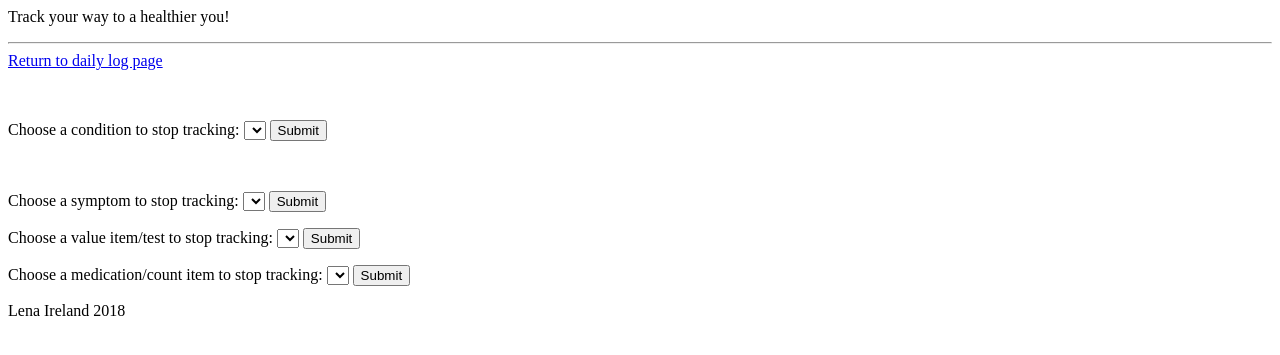
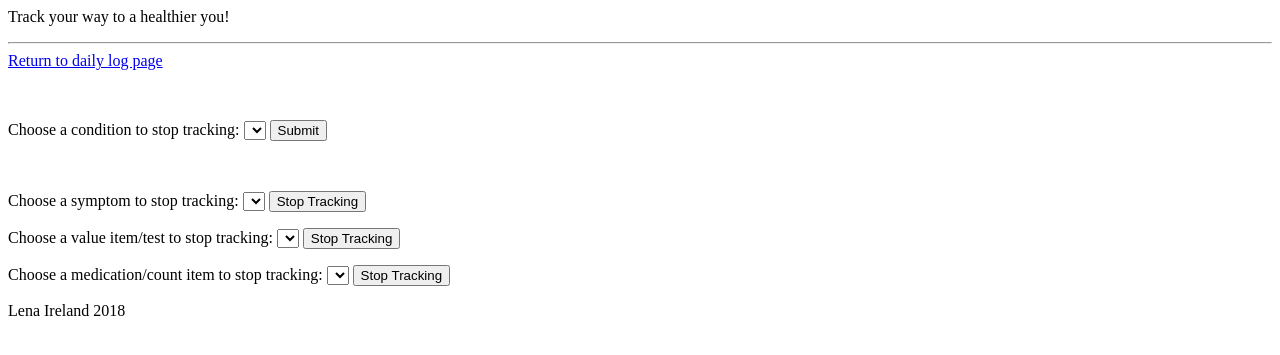
Before and after one commit to lenaireland/healthapp, a Flask app: page /stop-tracking in a window 1280 px wide. Shown: the top 355 px of the page. Run offline with Flask 2, Linux system fonts and the light colour scheme; the visitor is signed in with stand-in values (Sample User, id 1); lists and menus that the app fills with data are empty.

Commit message:
Got stop tracking working for items.

```diff
--- a/server.py
+++ b/server.py
@@ -435,7 +435,6 @@ def update_user_log():
     db.session.commit()
     return "Record Added"
 
-
 # The next 8 routes are used from add_tracking.html
 # and associated .js files to display and add new tracking
 
@@ -461,15 +460,17 @@ def add_user_condition():
 
     cond_id = request.form.get("cond_id")
 
-    ############
-    #Might not need this query and checking database if already tracked...
-    ###############
     user_conditions = (UserCondition.query
                        .filter(UserCondition.user_id==session['userid'])
                        .all())
 
     for user_condition in user_conditions:
-        if cond_id == user_condition.cond_id:
+        if int(cond_id) == user_condition.cond_id:
+
+            if user_condition.UserCondition.is_tracked==False:
+                user_condition.UserCondition.is_tracked = True
+                db.session.commit()
+                return "Condition is now tracked again"
             return "Add condition failed"
 
     new_condition = UserCondition(user_id=session['userid'],
@@ -503,13 +504,20 @@ def add_user_symptom():
     usercond_id = request.form.get("usercond_id")
 
     user_symptoms = (db.session
-                       .query(UserSymptom, UserCondition)
+                       .query(UserSymptom)
                        .join(UserCondition)
                        .filter(UserCondition.user_id==session['userid'])
                        .all())
 
     for user_symptom in user_symptoms:
-        if int(symptom_id) == user_symptom.UserSymptom.symptom_id:
+        if int(symptom_id) == user_symptom.symptom_id:
+
+            if user_symptom.is_tracked==False:
+                user_symptom.is_tracked = True
+                user_symptom.usercond_id = usercond_id
+                db.session.commit()
+                return "Symptom is now tracked again"
+
             return "Add symptom failed - this symptom is already tracked"
 
     new_symptom = UserSymptom(symptom_id=symptom_id,
@@ -543,13 +551,20 @@ def add_user_value():
     usercond_id = request.form.get("usercond_id")
 
     user_values = (db.session
-                       .query(UserValueType, UserCondition)
+                       .query(UserValueType)
                        .join(UserCondition)
                        .filter(UserCondition.user_id==session['userid'])
                        .all())
 
     for user_value in user_values:
-        if int(value_id) == user_value.UserValueType.value_id:
+        if int(value_id) == user_value.value_id:
+
+            if user_value.is_tracked==False:
+                user_value.is_tracked = True
+                user_value.UserValueType.usercond_id = usercond_id
+                db.session.commit()
+                return "Value item is now tracked again"
+
             return "Add value item failed - this value item is already tracked"
 
     new_value = UserValueType(value_id=value_id,
@@ -583,13 +598,20 @@ def add_user_count():
     usercond_id = request.form.get("usercond_id")
 
     user_counts = (db.session
-                       .query(UserCountType, UserCondition)
+                       .query(UserCountType)
                        .join(UserCondition)
                        .filter(UserCondition.user_id==session['userid'])
                        .all())
 
     for user_count in user_counts:
-        if int(count_id) == user_count.UserCountType.count_id:
+        if int(count_id) == user_count.count_id:
+
+            if user_count.is_tracked==False:
+                user_count.is_tracked = True
+                user_count.usercond_id = usercond_id
+                db.session.commit()
+                return "Count item is now tracked again"
+
             return "Add count item failed - this count item is already tracked"
 
     new_count = UserCountType(count_id=count_id,
@@ -598,6 +620,111 @@ def add_user_count():
     db.session.add(new_count)
     db.session.commit()
     return "Count Item Added"
+
+# The next 4 routes are used from stop_tracking.html
+# and associated .js files to stop tracking items
+
+@app.route('/stop-user-condition', methods=['POST'])
+def stop_tracking_user_condition():
+    """Stop tracking condition and associated data in database"""
+
+    cond_id = request.form.get("cond_id")
+
+    user_conditions = (UserCondition.query
+                       .filter(UserCondition.user_id==session['userid'])
+                       .all())
+
+    for user_condition in user_conditions:
+        if int(cond_id) == user_condition.cond_id:
+            user_condition.UserCondition.is_tracked = False
+
+            user_symptoms = (db.session.query(UserSymptom)
+                               .join(UserCondition)
+                               .filter((UserCondition.user_id==1),
+                                       (UserSymptom.usercond_id==1))
+                               .all())
+            user_values = (db.session.query(UserValueType)
+                             .join(UserCondition)
+                             .filter((UserCondition.user_id==1),
+                                     (UserValueType.usercond_id==1))
+                             .all())
+            user_counts = (db.session.query(UserCountType)
+                             .join(UserCondition)
+                             .filter((UserCondition.user_id==1),
+                                     (UserCountType.usercond_id==1))
+                             .all())
+
+            for user_symptom in user_symptoms:
+                user_symptom.is_tracked = False
+            for user_value in user_values:
+                user_value.is_tracked = False
+            for user_count in user_counts:
+                user_count.is_tracked = False
+
+            db.session.commit()
+            return "Condition (and sub data) are no longer tracked"
+
+    return "Condition was not tracked - no change"
+
+@app.route('/stop-user-symptom', methods=['POST'])
+def stop_tracking_user_symptom():
+    """Stop tracking symptoms in database"""
+
+    symptom_id = request.form.get("symptom_id")
+
+    user_symptoms = (db.session
+                       .query(UserSymptom)
+                       .join(UserCondition)
+                       .filter(UserCondition.user_id==session['userid'])
+                       .all())
+
+    for user_symptom in user_symptoms:
+        if int(symptom_id) == user_symptom.symptom_id:
+            user_symptom.is_tracked = False
+            db.session.commit()
+            return "Symptom is no longer tracked"
+
+    return "Symptom was not tracked - no change"
+
+@app.route('/stop-user-value', methods=['POST'])
+def stop_tracking_user_value():
+    """Stop tracking value items in database"""
+
+    value_id = request.form.get("value_id")
+
+    user_values = (db.session
+                       .query(UserValueType)
+                       .join(UserCondition)
+                       .filter(UserCondition.user_id==session['userid'])
+                       .all())
+
+    for user_value in user_values:
+        if int(value_id) == user_value.value_id:
+            user_value.is_tracked = False
+            db.session.commit()
+            return "Value item is no longer tracked"
+
+    return "Value was not tracked - no change"
+
+@app.route('/stop-user-count', methods=['POST'])
+def stop_tracking_user_count():
+    """Stop tracking count items in database"""
+
+    count_id = request.form.get("count_id")
+
+    user_counts = (db.session
+                       .query(UserCountType)
+                       .join(UserCondition)
+                       .filter(UserCondition.user_id==session['userid'])
+                       .all())
+
+    for user_count in user_counts:
+        if int(count_id) == user_count.count_id:
+            user_count.is_tracked = False
+            db.session.commit()
+            return "Symptom is no longer tracked"
+
+    return "Symptom was not tracked - no change"
 
 
 # helper functions
--- /dev/null
+++ b/static/js/stop-condition-tracking.js
@@ -0,0 +1,19 @@
+
+'use strict';
+
+function removeCondition(evt) {
+  evt.preventDefault();
+
+  const condition = {
+    cond_id: evt.currentTarget.conditions.value
+  };
+  console.log(condition);
+
+  $.post('/stop-user-condition', condition, function (results) {
+    console.log(results);
+  });
+  location.reload(true);
+}
+
+// event listener on submit for add new condition button
+$("#user_condition_stop_form").on("submit", removeCondition);
--- /dev/null
+++ b/static/js/stop-count-tracking.js
@@ -0,0 +1,19 @@
+
+'use strict';
+
+function removeCount(evt) {
+  evt.preventDefault();
+
+  const count = {
+    count_id: evt.currentTarget.counts.value
+  };
+  console.log(count);
+
+  $.post('/stop-user-count', count, function (results) {
+    console.log(results);
+  });
+  location.reload(true);
+}
+
+// event listener on submit for add new condition button
+$("#user_count_stop_form").on("submit", removeCount);
--- /dev/null
+++ b/static/js/stop-symptom-tracking.js
@@ -0,0 +1,19 @@
+
+'use strict';
+
+function removeSymptom(evt) {
+  evt.preventDefault();
+
+  const symptom = {
+    symptom_id: evt.currentTarget.symptoms.value
+  };
+  console.log(symptom);
+
+  $.post('/stop-user-symptom', symptom, function (results) {
+    console.log(results);
+  });
+  location.reload(true);
+}
+
+// event listener on submit for add new condition button
+$("#user_symptom_stop_form").on("submit", removeSymptom);
--- /dev/null
+++ b/static/js/stop-value-tracking.js
@@ -0,0 +1,19 @@
+
+'use strict';
+
+function removeValue(evt) {
+  evt.preventDefault();
+
+  const value = {
+    value_id: evt.currentTarget.values.value
+  };
+  console.log(value);
+
+  $.post('/stop-user-value', value, function (results) {
+    console.log(results);
+  });
+  location.reload(true);
+}
+
+// event listener on submit for add new condition button
+$("#user_value_stop_form").on("submit", removeValue);
--- a/templates/add_tracking.html
+++ b/templates/add_tracking.html
@@ -46,7 +46,7 @@ OR
   </select>
   <p>Description:
   <span id="symptom_desc"></span></p>
-  <input type="submit" id="user_symptom_submit">
+  <input type="submit" id="user_symptom_submit" value="Start Tracking">
 </form></p>
 
 <p><form id="user_value_form">
@@ -60,7 +60,7 @@ OR
   </select>
   <p>Description:
   <span id="value_desc"></span></p>
-  <input type="submit" id="user_value_submit">
+  <input type="submit" id="user_value_submit" value="Start Tracking">
 </form></p>
 
 <p><form id="user_count_form">
@@ -74,7 +74,7 @@ OR
   </select>
   <p>Description:
   <span id="count_desc"></span></p>
-  <input type="submit" id="user_count_submit">
+  <input type="submit" id="user_count_submit" value="Start Tracking">
 </form></p>
 
 <script src="/static/js/add-condition-tracking.js"></script>
--- a/templates/stop_tracking.html
+++ b/templates/stop_tracking.html
@@ -6,7 +6,7 @@
 
 <a href="/user/{{session['userid']}}">Return to daily log page</a>
 
-<p><br><form id="user_condition_form">
+<p><br><form id="user_condition_stop_form">
   Choose a condition to stop tracking:
   <select id="conditions">
     {% for condition in user_conditions %}
@@ -19,7 +19,7 @@
 </form></p><br>
 
 
-<p><form id="user_symptom_form">
+<p><form id="user_symptom_stop_form">
   Choose a symptom to stop tracking:
   <select id="symptoms">
     {% for symptom in symptoms %}
@@ -28,10 +28,10 @@
       </option>
     {% endfor %}
   </select>
-  <input type="submit" id="user_symptom_submit">
+  <input type="submit" id="user_symptom_submit" value="Stop Tracking">
 </form></p>
 
-<p><form id="user_value_form">
+<p><form id="user_value_stop_form">
   Choose a value item/test to stop tracking:
   <select id="values">
     {% for value in values %}
@@ -40,10 +40,10 @@
       </option>
     {% endfor %}
   </select>
-  <input type="submit" id="user_value_submit">
+  <input type="submit" id="user_value_submit" value="Stop Tracking">
 </form></p>
 
-<p><form id="user_count_form">
+<p><form id="user_count_stop_form">
   Choose a medication/count item to stop tracking:
   <select id="counts">
     {% for count in counts %}
@@ -52,7 +52,12 @@
       </option>
     {% endfor %}
   </select>
-  <input type="submit" id="user_count_submit">
+  <input type="submit" id="user_count_submit" value="Stop Tracking">
 </form></p>
 
+<script src="/static/js/stop-condition-tracking.js"></script>
+<script src="/static/js/stop-symptom-tracking.js"></script>
+<script src="/static/js/stop-value-tracking.js"></script>
+<script src="/static/js/stop-count-tracking.js"></script>
+
 {% endblock %}
```
